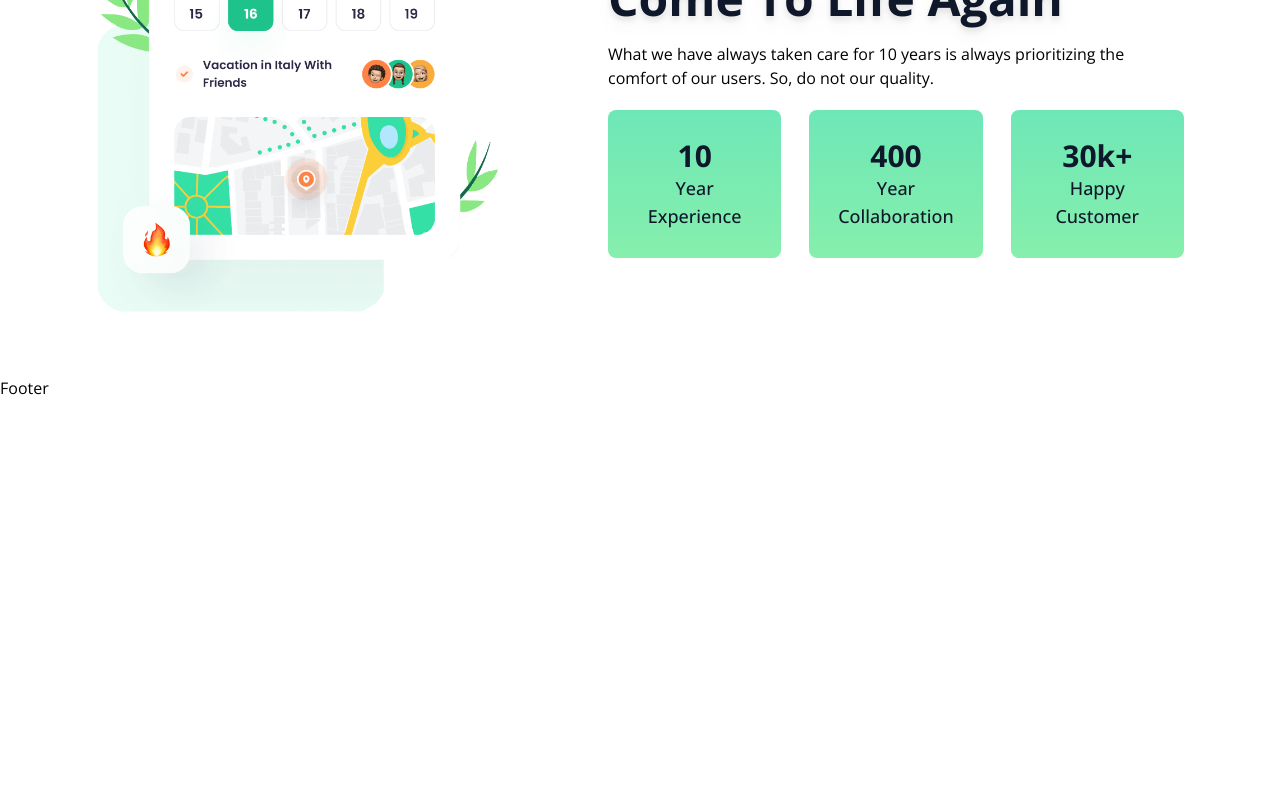
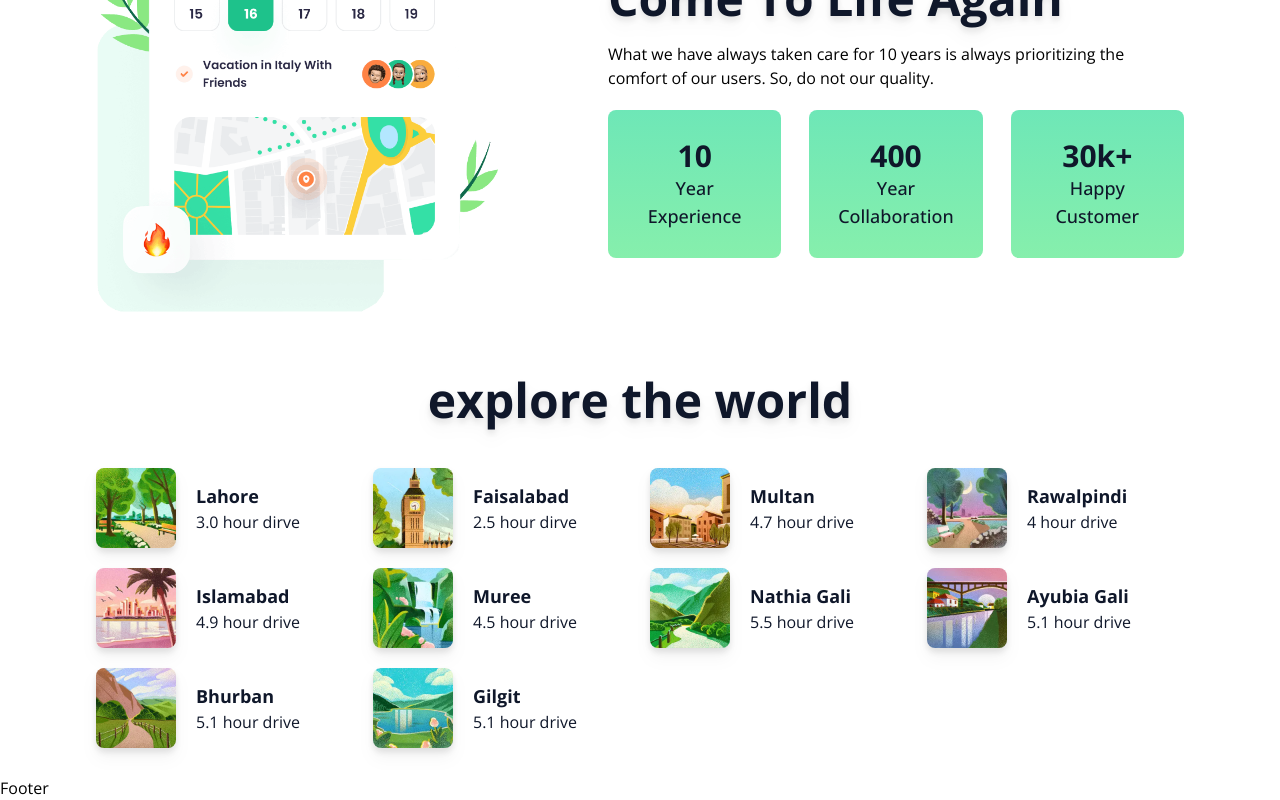
Before and after one commit to eliasKannemann/travelapp, a React (Vite) app: page / in a window 1280 px wide. Shown: the part 1372-2172 px from the top of the page. Before the commit the page ends 1772 px from the top, so only its background shows below. Built offline with nearby package versions, Linux system fonts and the light colour scheme.

Commit message:
created explore component

```diff
--- a/src/App.jsx
+++ b/src/App.jsx
@@ -1,6 +1,6 @@
 import { useState } from "react";
-import { Navbar, Hero, Footer, Memory } from "./components";
-import { hero, navlinks, memory } from "./data/traveldata";
+import { Navbar, Hero, Footer, Memory, Explore } from "./components";
+import { hero, navlinks, memory, placesAPI } from "./data/traveldata";
 
 function App() {
   const [count, setCount] = useState(0);
@@ -10,6 +10,7 @@
       <Navbar navlinks={navlinks} />
       <Hero hero={hero} />
       <Memory memory={memory} />
+      <Explore title="explore the world" placesAPI={placesAPI} />
       <Footer />
     </>
   );
--- /dev/null
+++ b/src/components/Explore.jsx
@@ -0,0 +1,43 @@
+import React from "react";
+
+function Explore({ title, placesAPI }) {
+  return (
+    <>
+      <div className="relative my-7 md:mt-3">
+        <div className="travelapp-container">
+          <div className=" flex items-center justify-center text-center mb-11 md:mb-7">
+            <h1 className="text-5xl lg:text-4xl md:text-3xl sm:text-2xl xsm:text-xl font-bold filter drop-shadow-lg text-slate-900">
+              {title}
+            </h1>
+          </div>
+          <div className="grid items-center grid-cols-4 lg:grid-cols-3 md:grid-cols-2 gap-5">
+            {placesAPI?.map((val, i) => (
+              <div
+                key={i}
+                className="flex items-center gap-5 sm:gap-3 rounded-lg hover:bg-emerald-300 transition-all duration-300 cursor-pointer hover:scale-105"
+              >
+                <div className="flex items-center justify-center">
+                  <img
+                    src={val.placeImg}
+                    alt={val.location}
+                    className="w-20 h-20 sm:w-16 sm:h-16 rounded-lg filter drop-shadow-lg"
+                  />
+                </div>
+                <div className="flex items-start flex-col text-slate-900">
+                  <h1 className="text-lg sm:text-sm font-bold">
+                    {val.location}
+                  </h1>
+                  <p className="font-normal lg:text-sm text-base sm:text-xs">
+                    {val.distance}
+                  </p>
+                </div>
+              </div>
+            ))}
+          </div>
+        </div>
+      </div>
+    </>
+  );
+}
+
+export default Explore;
--- a/src/components/index.js
+++ b/src/components/index.js
@@ -1,4 +1,5 @@
 export { default as Hero } from "./Hero";
 export { default as Navbar } from "./Navbar";
+export { default as Memory } from "./Memory";
+export { default as Explore } from "./Explore";
 export { default as Footer } from "./Footer";
-export { default as Memory } from "./Memory";
```
